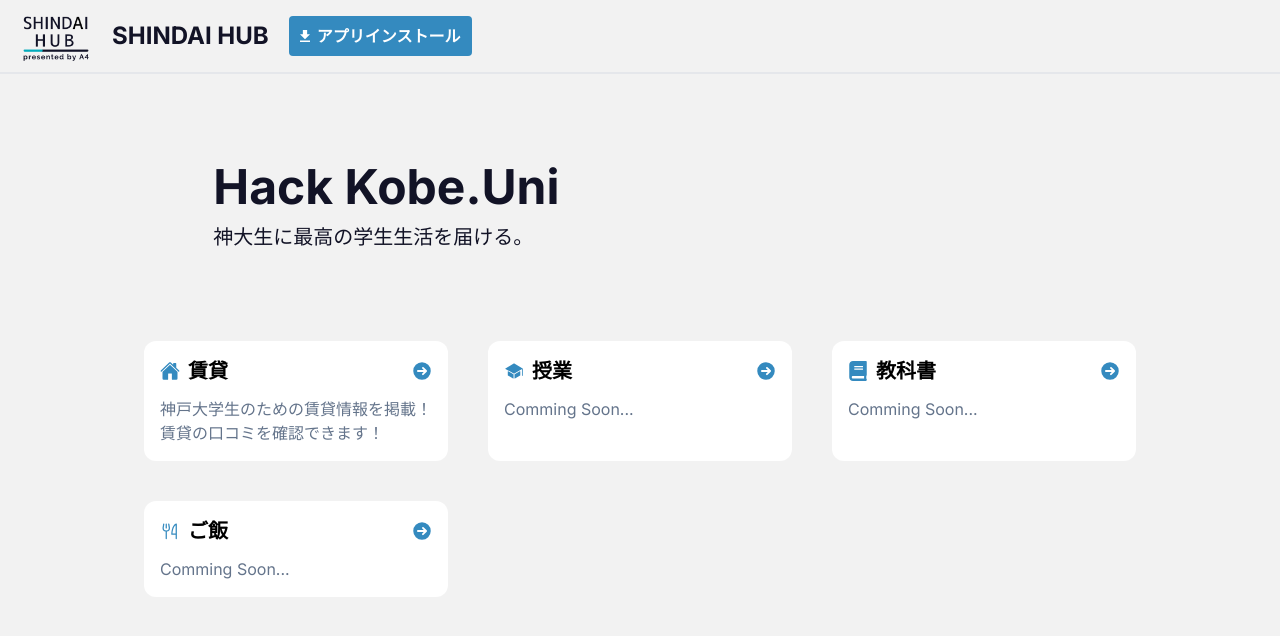
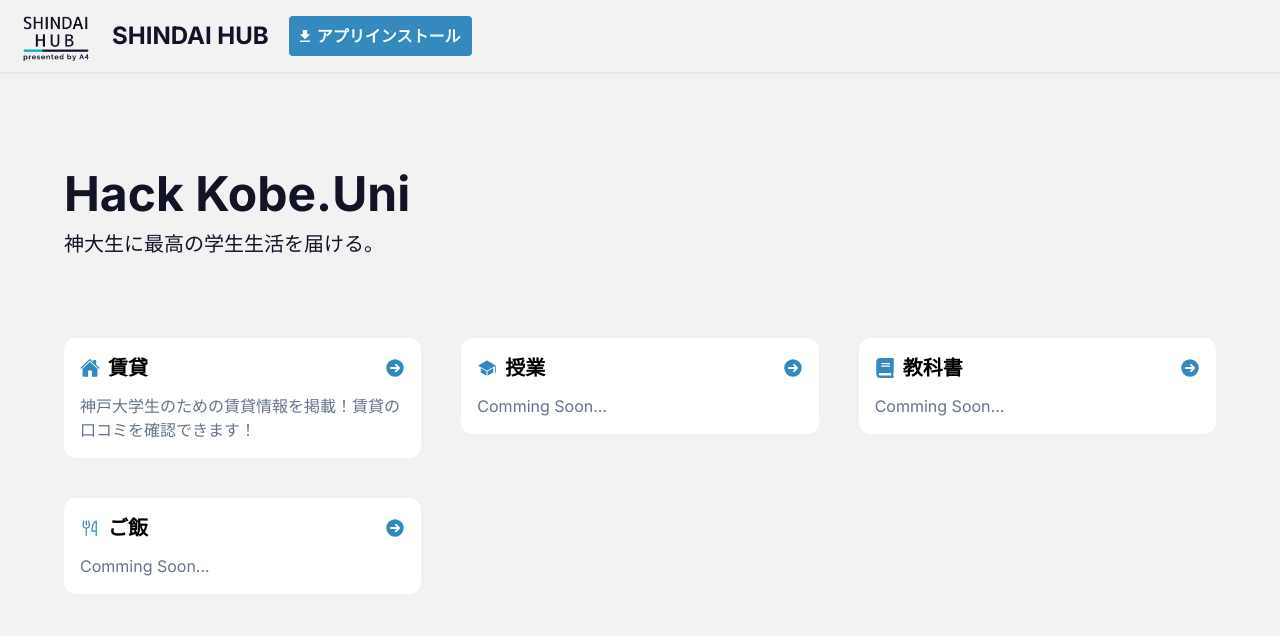
Before and after one commit to A4-dev-team/shindaihub, a Next.js app: page / in a window 1280 px wide. Shown: the top 636 px of the page. Built offline with nearby package versions, Linux system fonts and the light colour scheme.

Commit message:
[fix]構成の変更とリファクタリング

```diff
--- a/app/_components/serviceBlock.tsx
+++ /dev/null
@@ -1,56 +0,0 @@
-import { ArrowRightCircleIcon } from "@heroicons/react/16/solid";
-import Link from "next/link";
-import React from "react";
-
-type ServiceBlockProps = {
-    disabled: boolean;
-    serviceName: string;
-    url: string;
-    icon: React.ReactElement;
-    textContent: string[]; // テキストコンテンツを配列として受け取る
-};
-
-const ServiceBlock: React.FC<ServiceBlockProps> = ({
-    disabled,
-    serviceName,
-    url,
-    icon,
-    textContent,
-}) => {
-    return (
-        <Link
-            href={url}
-            className={`group bg-white transition duration-300 hover:bg-bluenormal rounded-xl p-3 ${
-                disabled ? "pointer-events-none" : "cursor-pointer"
-            }`}
-        >
-            <div className="flex flex-col p-1">
-                <div className="flex flex-row items-center justify-between pb-3">
-                    <div className="flex flex-row items-center">
-                        {React.cloneElement(icon, {
-                            className:
-                                "h-5 w-5 mr-2 text-bluenormal transition duration-300 group-hover:text-white",
-                        })}
-                        <span className="font-bold text-xl transition duration-300 group-hover:text-white">
-                            {serviceName}
-                        </span>{" "}
-                    </div>
-                    {/* 矢印 */}
-                    <div className="flex flex-row items-center">
-                        <ArrowRightCircleIcon className="h-5 w-5 ml-2 text-bluenormal transition duration-300 group-hover:text-white group-hover:translate-x-2" />
-                    </div>
-                </div>
-                {textContent.map((text, index) => (
-                    <span
-                        key={index}
-                        className="text-xs md:text-base text-slate-500 transition duration-300 group-hover:text-white"
-                    >
-                        {text}
-                    </span> // <p>を<span>に変更してスタイルを維持
-                ))}
-            </div>
-        </Link>
-    );
-};
-
-export default ServiceBlock;
--- a/app/page.tsx
+++ b/app/page.tsx
@@ -1,58 +1,96 @@
+import { ReactElement } from "react";
 import { IoHome } from "react-icons/io5";
 import { IoIosSchool } from "react-icons/io";
 import { PiForkKnife } from "react-icons/pi";
 import { FaBook } from "react-icons/fa";
-import Header from "./_components/header";
-import ServiceBlock from "./_components/serviceBlock";
+import Header from "@/components/header";
+import { ServiceBlock, ServiceBlockDisabled } from "@/components/serviceBlock";
+
+type serviceBlockPropsListType = {
+    disabled: boolean;
+    serviceName: string;
+    url: string;
+    IconElement: ReactElement;
+    textContent: string[];
+};
+
+// サービス追加する時はここに追加
+const serviceBlockPropsList: serviceBlockPropsListType[] = [
+    {
+        disabled: false,
+        serviceName: "賃貸",
+        url: "callback?redirect=https://shindaihub-rentalhouse.glide.page/",
+        IconElement: <IoHome />,
+        textContent: [
+            "神戸大学生のための賃貸情報を掲載！",
+            "賃貸の口コミを確認できます！",
+        ],
+    },
+    {
+        disabled: true,
+        serviceName: "授業",
+        url: "#",
+        IconElement: <IoIosSchool />,
+        textContent: ["Comming Soon..."],
+    },
+    {
+        disabled: true,
+        serviceName: "教科書",
+        url: "#",
+        IconElement: <FaBook />,
+        textContent: ["Comming Soon..."],
+    },
+    {
+        disabled: true,
+        serviceName: "ご飯",
+        url: "#",
+        IconElement: <PiForkKnife />,
+        textContent: ["Comming Soon..."],
+    },
+];
 
 export default function Home() {
     return (
         <div className="h-screen flex flex-col items-center bg-whitecustum">
             <Header />
-            <div className="flex flex-col w-2/3 h-1/4 md:h-1/3 justify-center text-blackcustum">
-                <div className="text-3xl md:text-5xl font-bold pb-3">
+            <div className="container flex flex-col w-full py-24 px-16 space-y-20">
+                <div className="flex flex-col space-y-3 text-blackcustum">
+                    <div className="text-3xl md:text-5xl font-bold">
                         Hack Kobe.Uni
                     </div>
                     <div className="text-sm md:text-xl">
                         神大生に最高の学生生活を届ける。
                     </div>
                 </div>
-            <div className="flex flex-col items-center justify-center px-10">
-                {/* タイトル */}
-
-                {/* それぞれへのリンク */}
                 <div className="grid grid-cols-1 sm:grid-cols-2 md:grid-cols-3 gap-8 sm:gap-10">
+                    {serviceBlockPropsList.map((props, index) => {
+                        const {
+                            disabled,
+                            serviceName,
+                            url,
+                            IconElement,
+                            textContent,
+                        } = props;
+                        return (
+                            <div key={index}>
+                                {disabled ? (
+                                    <ServiceBlockDisabled
+                                        serviceName={serviceName}
+                                        url={url}
+                                        IconElement={IconElement}
+                                        textContent={textContent}
+                                    />
+                                ) : (
                                     <ServiceBlock
-                        disabled={false}
-                        serviceName="賃貸"
-                        icon={<IoHome className="h-10 w-10" />}
-                        url="callback?redirect=https://shindaihub-rentalhouse.glide.page/"
-                        textContent={[
-                            "神戸大学生のための賃貸情報を掲載！",
-                            "賃貸の口コミを確認できます！",
-                        ]}
+                                        serviceName={serviceName}
+                                        url={url}
+                                        IconElement={IconElement}
+                                        textContent={textContent}
                                     />
-                    <ServiceBlock
-                        disabled={true}
-                        serviceName="授業"
-                        icon={<IoIosSchool className="h-10 w-10" />}
-                        url=""
-                        textContent={["Comming Soon..."]}
-                    />
-                    <ServiceBlock
-                        disabled={true}
-                        serviceName="教科書"
-                        icon={<FaBook className="h-10 w-10" />}
-                        url=""
-                        textContent={["Comming Soon..."]}
-                    />
-                    <ServiceBlock
-                        disabled={true}
-                        serviceName="ご飯"
-                        icon={<PiForkKnife className="h-10 w-10" />}
-                        url=""
-                        textContent={["Comming Soon..."]}
-                    />
+                                )}
+                            </div>
+                        );
+                    })}
                 </div>
             </div>
         </div>
--- /dev/null
+++ b/components/serviceBlock.tsx
@@ -0,0 +1,78 @@
+import { ArrowRightCircleIcon } from "@heroicons/react/16/solid";
+import Link from "next/link";
+import { ReactElement, cloneElement } from "react";
+
+type ServiceBlockProps = {
+    serviceName: string;
+    url: string;
+    IconElement: ReactElement;
+    textContent: string[]; // テキストコンテンツを配列として受け取る
+};
+
+// TODO: h-40?とかに固定して見た目整える
+export const ServiceBlock = (props: ServiceBlockProps) => {
+    const { serviceName, url, IconElement, textContent } = props;
+    return (
+        <Link
+            href={url}
+            className="flex flex-col space-y-3 p-4 group transition duration-300 hover:bg-bluenormal bg-white rounded-xl"
+        >
+            <div className="flex justify-between items-center">
+                <div className="flex items-center space-x-2">
+                    {cloneElement(IconElement, {
+                        className:
+                            "h-5 w-5 text-bluenormal transition duration-300 group-hover:text-white",
+                    })}
+                    <div className="font-bold text-xl transition duration-300 group-hover:text-white">
+                        {serviceName}
+                    </div>
+                </div>
+                <ArrowRightCircleIcon className="h-5 w-5 text-bluenormal transition duration-300 group-hover:text-white group-hover:translate-x-2" />
+            </div>
+            <div>
+                {textContent.map((text, index) => {
+                    return (
+                        <span
+                            key={index}
+                            className="text-xs lg:text-base text-slate-500 transition duration-300 group-hover:text-white"
+                        >
+                            {text}
+                        </span>
+                    );
+                })}
+            </div>
+        </Link>
+    );
+};
+
+export const ServiceBlockDisabled = (props: ServiceBlockProps) => {
+    const { serviceName, url, IconElement, textContent } = props;
+    return (
+        <Link
+            href={url}
+            className="flex flex-col space-y-3 p-4 bg-white rounded-xl pointer-events-none"
+        >
+            <div className="flex justify-between items-center">
+                <div className="flex items-center space-x-2">
+                    {cloneElement(IconElement, {
+                        className: "h-5 w-5 text-bluenormal",
+                    })}
+                    <div className="font-bold text-xl">{serviceName}</div>
+                </div>
+                <ArrowRightCircleIcon className="h-5 w-5 text-bluenormal" />
+            </div>
+            <div>
+                {textContent.map((text, index) => {
+                    return (
+                        <span
+                            key={index}
+                            className="text-xs lg:text-base text-slate-500"
+                        >
+                            {text}
+                        </span>
+                    );
+                })}
+            </div>
+        </Link>
+    );
+};
```
Also changed, not shown: components/header.tsx (renamed from app/_components/header.tsx, +13 -11 lines). Lines whose indentation alone changed are shown as unchanged.
